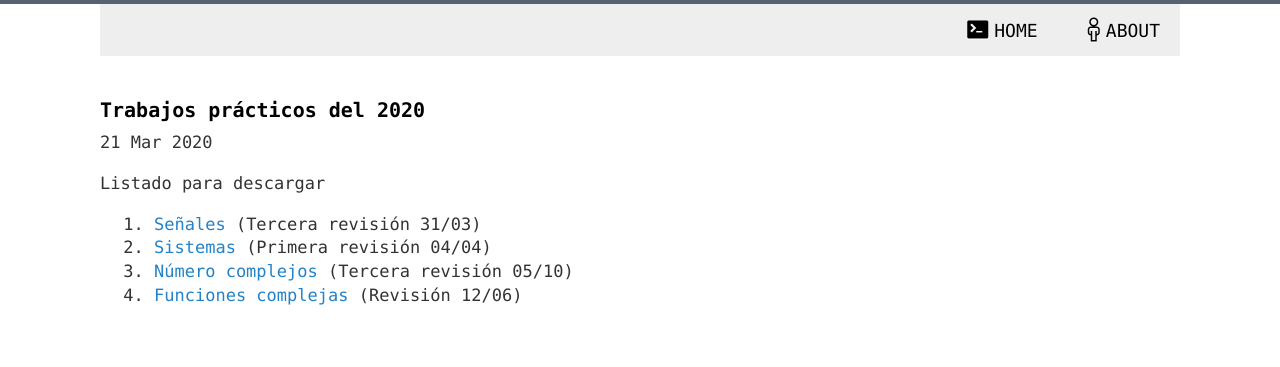
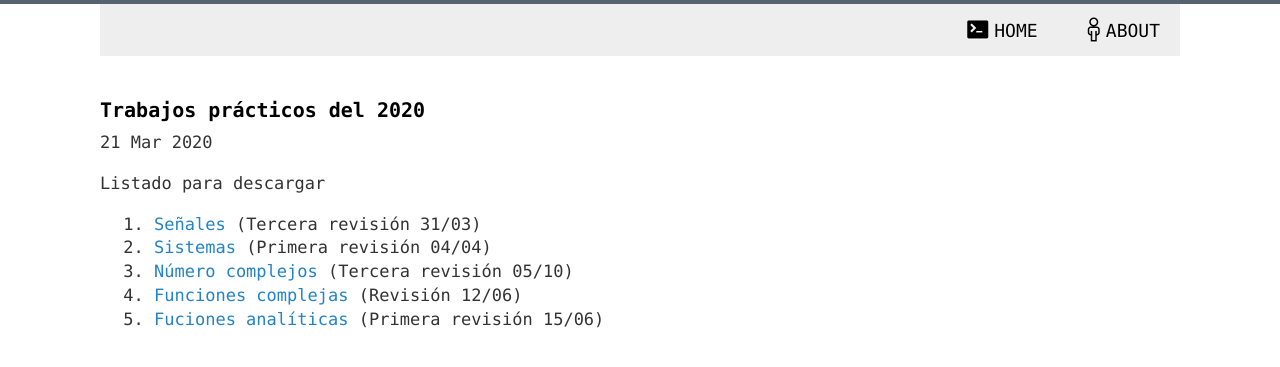
Before and after one commit to 1nv1/UTN-FRN-ASS, a Jekyll site: the page built from _posts/2020-03-21-TPs2020.markdown, in a window 1280 px wide. Shown: the top 367 px of the page. Built offline with Jekyll 4.4.1, drawn with Linux system fonts in a browser that asks for light colours; comment, search, counter and statistics services are not loaded.

Commit message:
Added TP05 (2020)

```diff
--- a/_posts/2020-03-21-TPs2020.markdown
+++ b/_posts/2020-03-21-TPs2020.markdown
@@ -13,3 +13,4 @@ Listado para descargar
 2. <a href="https://drive.google.com/open?id=1YpSHEPfzDdSc17LyqBRdGKclPM1auGuy" target="_blank">Sistemas</a> (Primera revisión 04/04)
 3. <a href="https://drive.google.com/open?id=1TJF2cCeqypsboOm4JJ2FZ-9PpNJW3gpp" target="_blank">Número complejos</a> (Tercera revisión 05/10)
 4. <a href="https://drive.google.com/file/d/1LsbqlWxSoyXOkHO4eRhmMdYN_DszWiLC/view?usp=sharing" target="_blank">Funciones complejas</a> (Revisión 12/06)
+5. <a href="https://drive.google.com/file/d/1-SfhOHeNUMyWuzK81NLlUizcKyXLBATF/view?usp=sharing" target="_blank">Fuciones analíticas</a> (Primera revisión 15/06)
```
